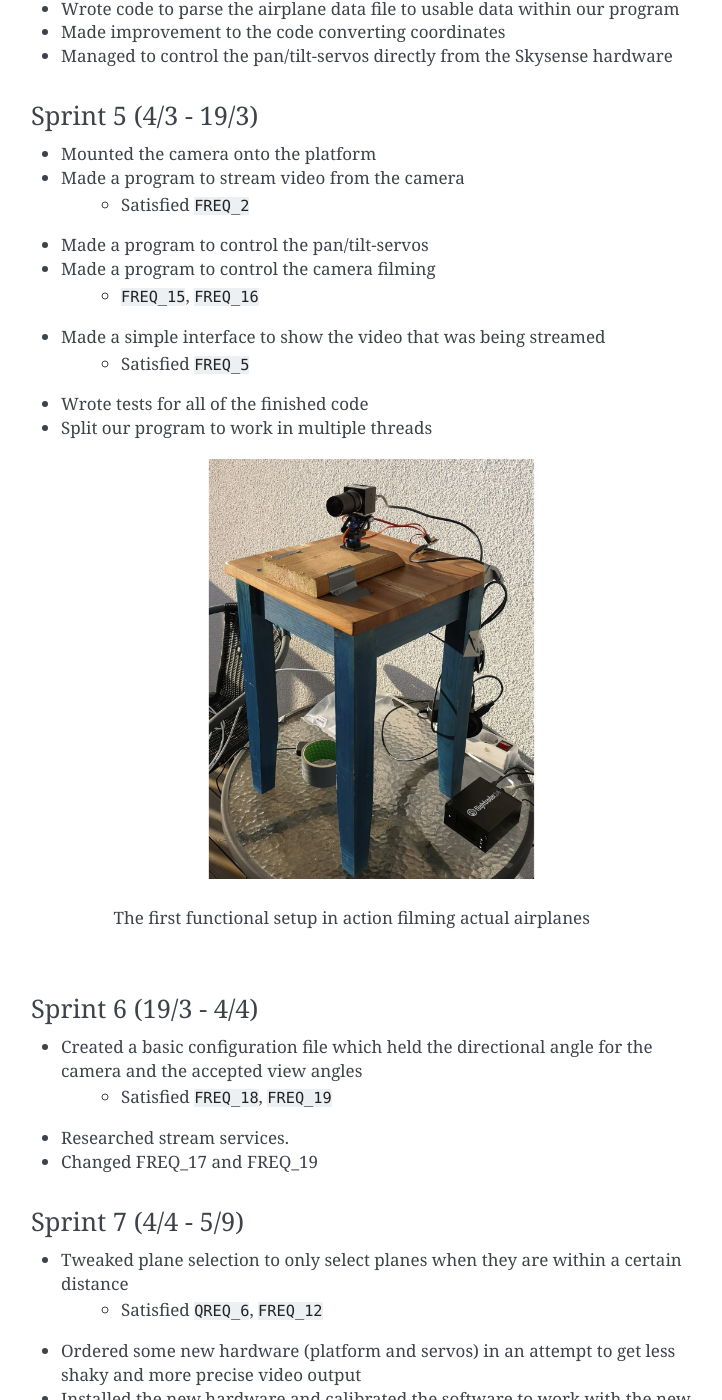
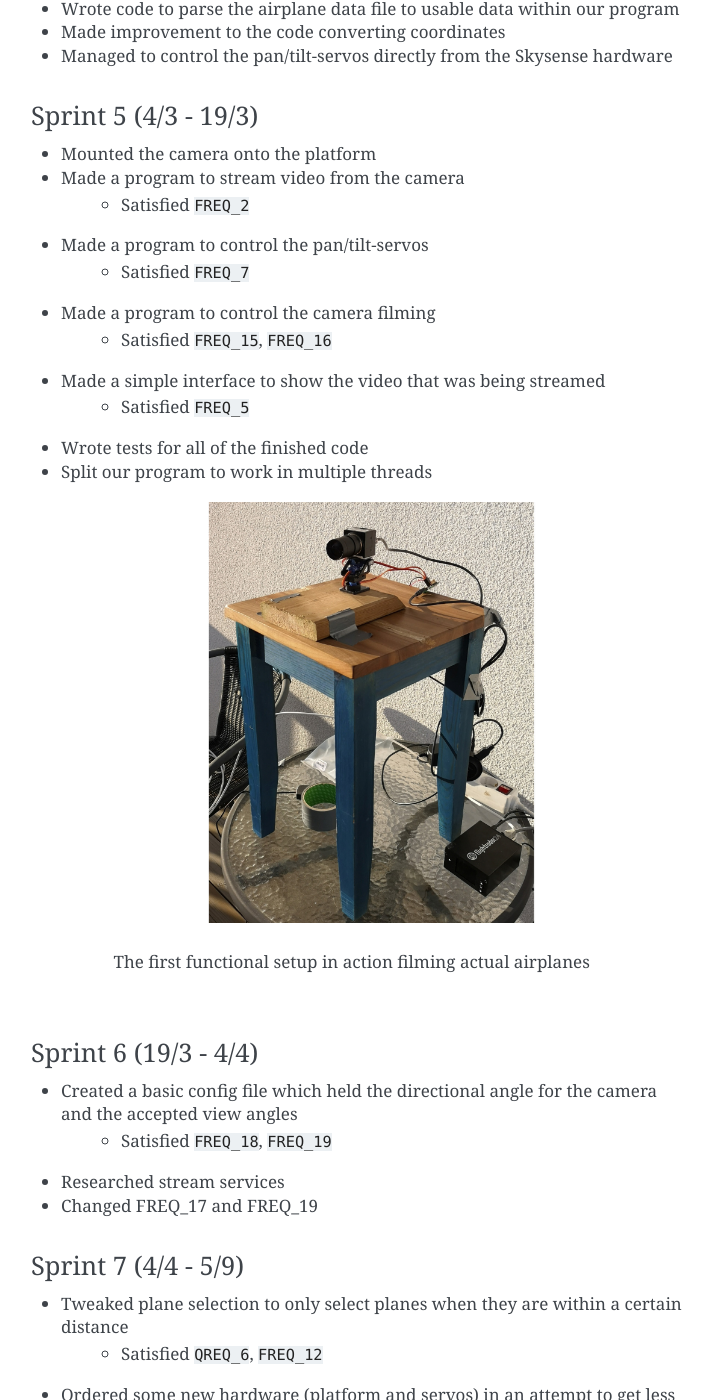
Before and after one commit to aathn/mvk18, a Sphinx documentation site: the page built from docs/source/development.rst, in a window 1280 px wide and 1400 px high, scrolled down 1644 px. Shown: the whole window, without its empty margins (389-1111 px from the left). Built offline with Sphinx 7.4.7, drawn with Linux system fonts in a browser that asks for light colours; formulas are drawn with MathJax 3; cross-references to code outside the pages are shown as plain code; some of the changed text lies outside the part shown.

Commit message:
Add better formating

```diff
--- a/docs/source/development.rst
+++ b/docs/source/development.rst
@@ -52,8 +52,9 @@ Sprint 5 (4/3 - 19/3)
 - Made a program to stream video from the camera
 	- Satisfied :need:`FREQ_2`
 - Made a program to control the pan/tilt-servos
+   - Satisfied :need:`FREQ_7`
 - Made a program to control the camera filming
-	- :need:`FREQ_15`, :need:`FREQ_16`
+	- Satisfied :need:`FREQ_15`, :need:`FREQ_16`
 - Made a simple interface to show the video that was being streamed
 	- Satisfied :need:`FREQ_5`
 - Wrote tests for all of the finished code
@@ -66,9 +67,9 @@ Sprint 5 (4/3 - 19/3)
 
 Sprint 6 (19/3 - 4/4)
 --------
-- Created a basic configuration file which held the directional angle for the camera and the accepted view angles
+- Created a basic config file which held the directional angle for the camera and the accepted view angles
 	- Satisfied :need:`FREQ_18`, :need:`FREQ_19`
-- Researched stream services.
+- Researched stream services
 - Changed FREQ_17 and FREQ_19
 
 Sprint 7 (4/4 - 5/9)
```
Also changed, not shown: other parts of docs/source/development.rst (+2 -2 lines).
